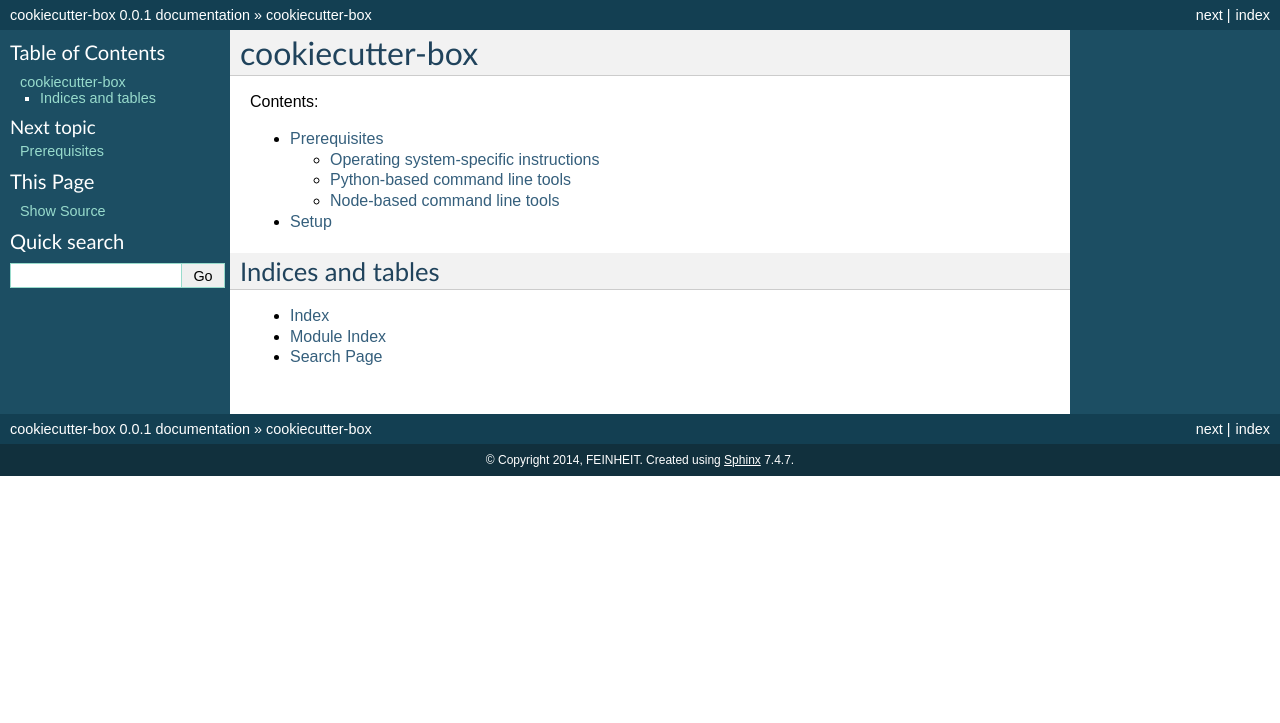
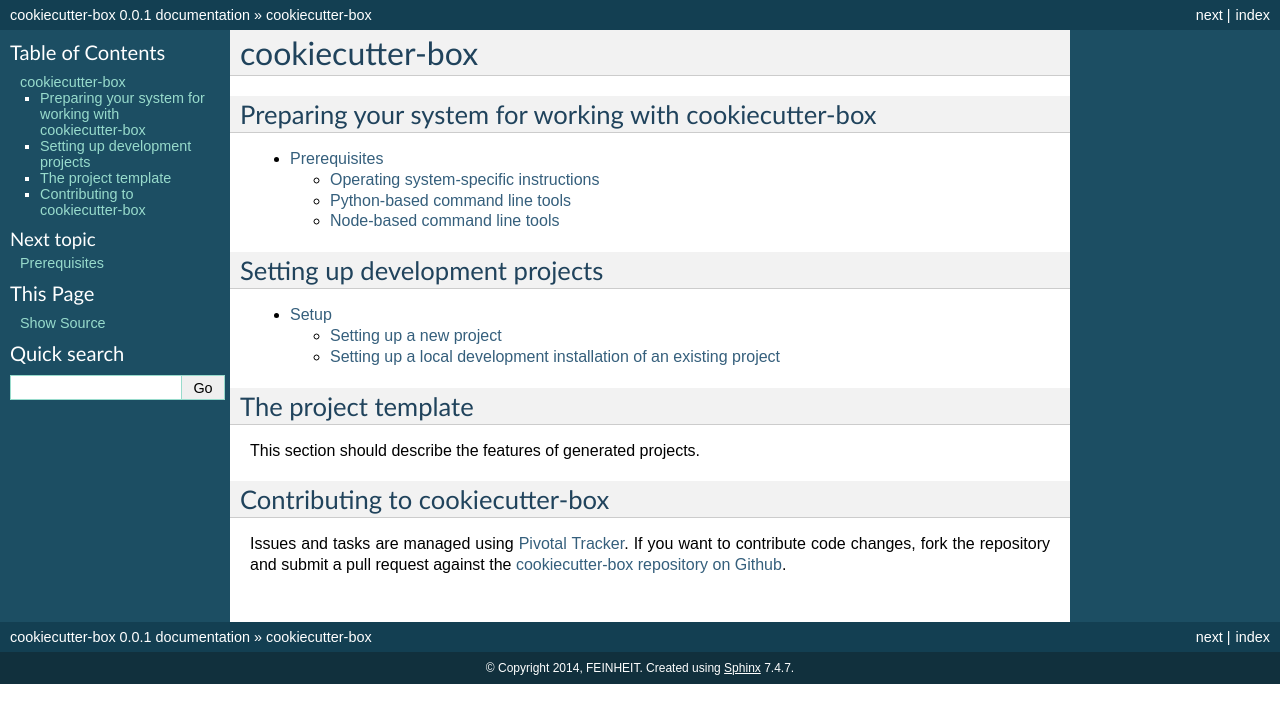
Before and after one commit to feinheit/feincms-in-a-box, a Sphinx documentation site: the page built from docs/index.rst, in a window 1280 px wide. Shown: the top 723 px of the page. Built offline with Sphinx 7.4.7, drawn with Linux system fonts in a browser that asks for light colours.

Commit message:
Add more structure to the docs

```diff
--- a/docs/index.rst
+++ b/docs/index.rst
@@ -2,19 +2,39 @@
 cookiecutter-box
 ================
 
-Contents:
+Preparing your system for working with cookiecutter-box
+=======================================================
 
 .. toctree::
    :maxdepth: 2
 
    prerequisites
+
+
+Setting up development projects
+===============================
+
+.. toctree::
+   :maxdepth: 2
+
    setup
 
 
+The project template
+====================
 
-Indices and tables
-==================
+This section should describe the features of generated projects.
 
-* :ref:`genindex`
-* :ref:`modindex`
-* :ref:`search`
+.. toctree::
+   :maxdepth: 2
+
+
+Contributing to cookiecutter-box
+================================
+
+Issues and tasks are managed using `Pivotal Tracker`_. If you want to
+contribute code changes, fork the repository and submit a pull request
+against the `cookiecutter-box repository on Github`_.
+
+.. _`Pivotal Tracker`: https://www.pivotaltracker.com/n/projects/1156128
+.. _`cookiecutter-box repository on Github`: https://github.com/feinheit/cookiecutter-box
--- a/docs/setup.rst
+++ b/docs/setup.rst
@@ -3,6 +3,9 @@
 =====
 Setup
 =====
+
+Setting up a new project
+========================
 
 After following all the steps outlined in :ref:`prerequisites`, you're now
 ready to generate the first project. Run the following command inside a
@@ -25,3 +28,23 @@ You'll be asked a few questions:
 
 Next, ``fab setup_local`` will be executed automatically. The setup step should
 complete successfully, if it does not please report it as a bug!
+
+Further steps
+-------------
+
+- ``fab dev``: Starts the development server and background services (if they
+  are not running already).
+- ``fab versioning.init_bitbucket``: Uploads the project to bitbucket.
+- ``fab setup_server``: Installs the project on a server. The project has to be
+  cloneable from somewhere, Github or Bitbucket.
+
+
+Setting up a local development installation of an existing project
+==================================================================
+
+Obviously you also have to complete all steps outlined in :ref:`prerequisites`.
+After that, clone the repository and run the setup command::
+
+    git clone <repo-url>
+    cd <project>
+    fab setup_local.setup_with_production_data
```
